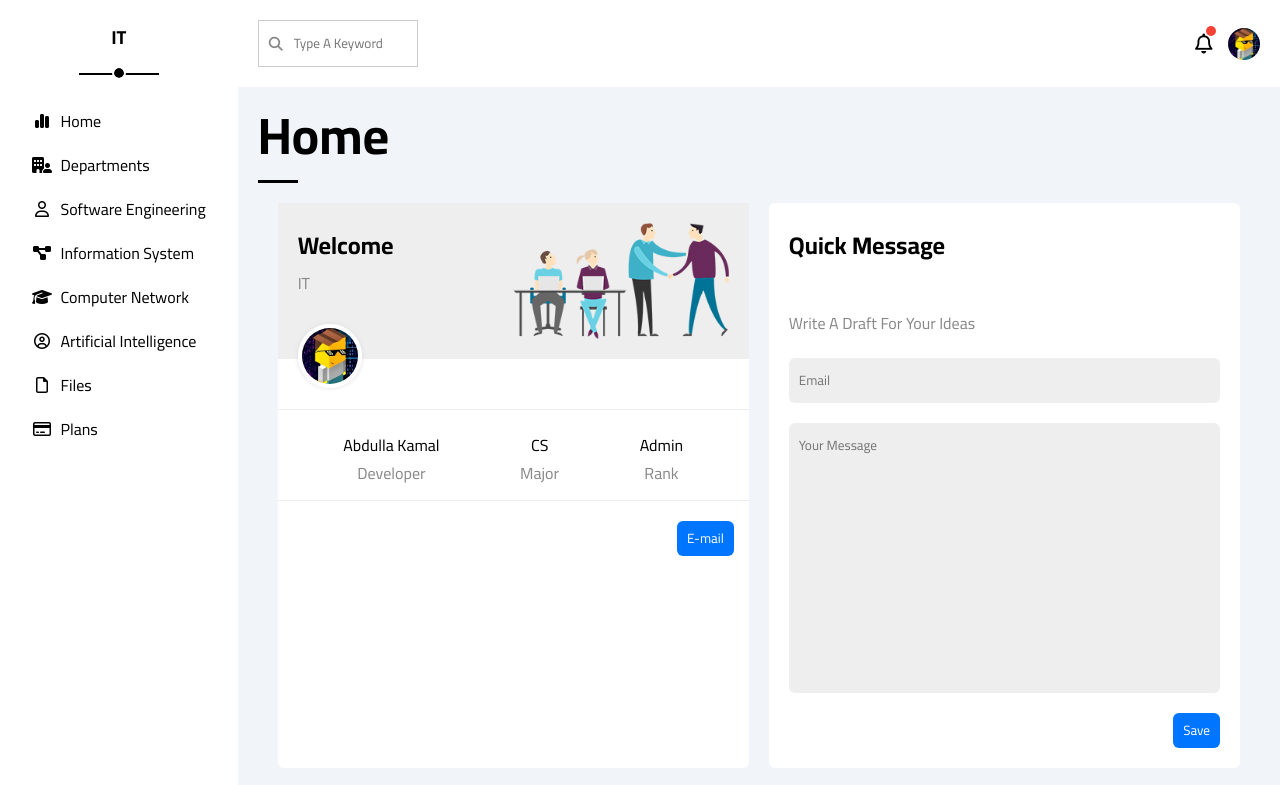
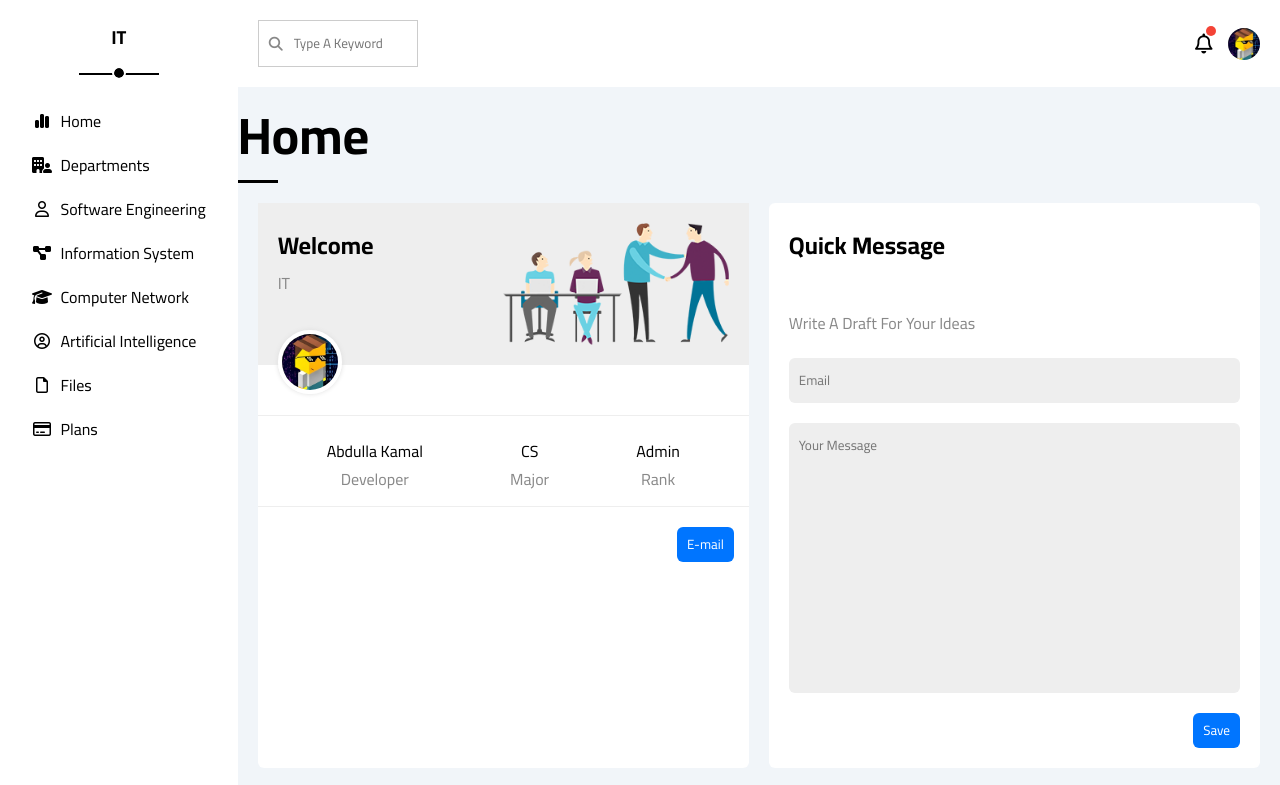
Before and after one commit to Abdulla-kamal/IT, a plain HTML site: page index.html in a window 1280 px wide. Shown: the top 785 px of the page. Drawn offline with Linux system fonts and the light colour scheme.

Commit message:
I wanna see my website

```diff
--- a/css/Media-query.css
+++ b/css/Media-query.css
@@ -31,5 +31,9 @@
     width: 50%;
   }
 
+  .box p {
+    font-size: 14px;
+  }
+
 }
 /*end box media query */
--- a/css/master.css
+++ b/css/master.css
@@ -157,7 +157,7 @@ header i::after {
 /* Start home  */
 .home .boxs {
   display: grid;
-  grid-template-columns: repeat(auto-fill, minmax(40%, 1fr));
+  grid-template-columns: repeat(auto-fill, minmax(450px, 1fr));
   gap: 20px;
 }
 
--- a/index.html
+++ b/index.html
@@ -88,7 +88,7 @@
           <!-- End header -->
 
         <!-- Start home -->
-        <div class="w-100pc home p-20 pt-0 bg-F1F5F9">
+        <div class="w-100pc home  pt-0 bg-F1F5F9">
           <h1 class="main-title fs-4vw">Home</h1>
           <div class="boxs m-20 ">
             <!-- start first box -->
```
